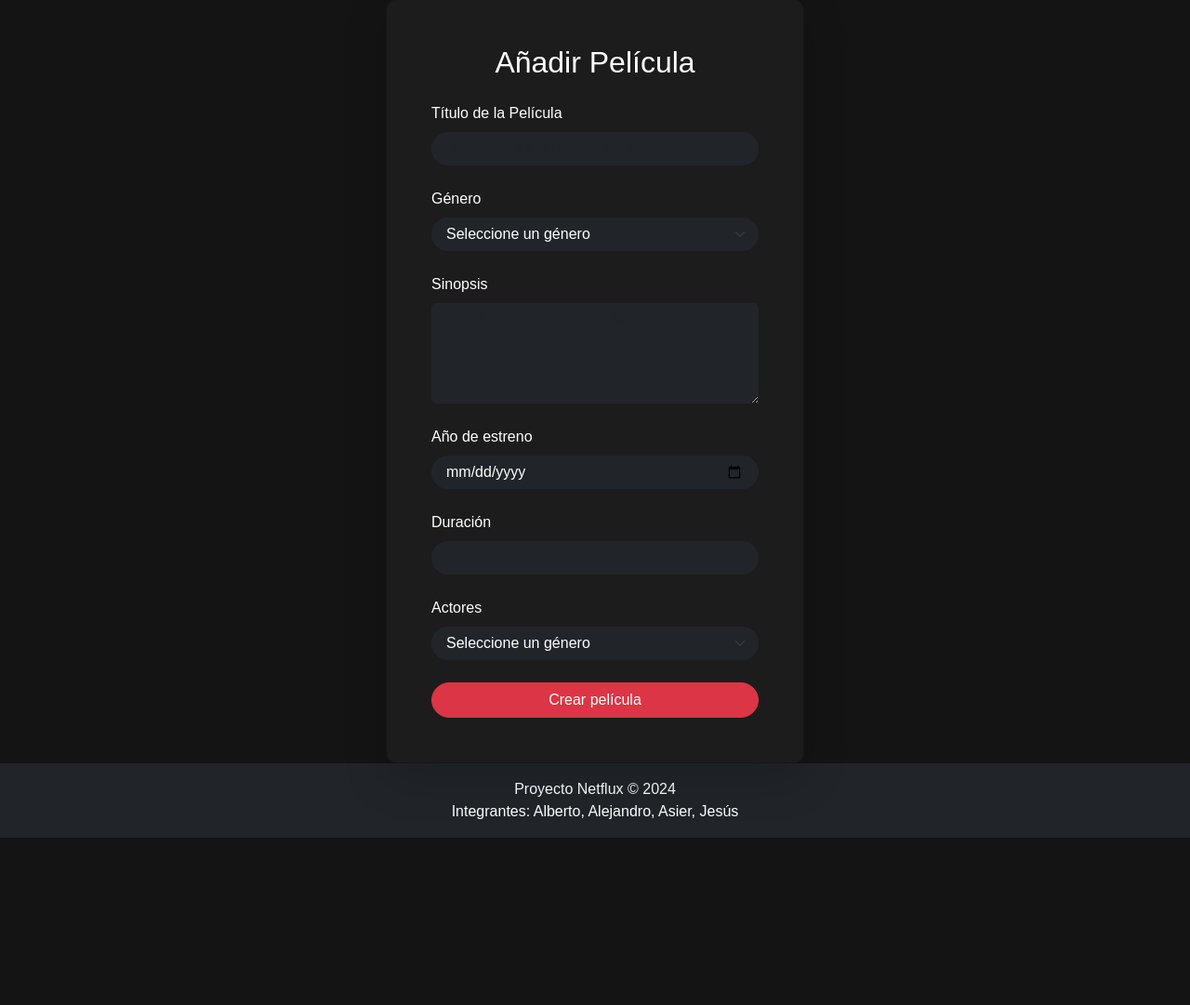
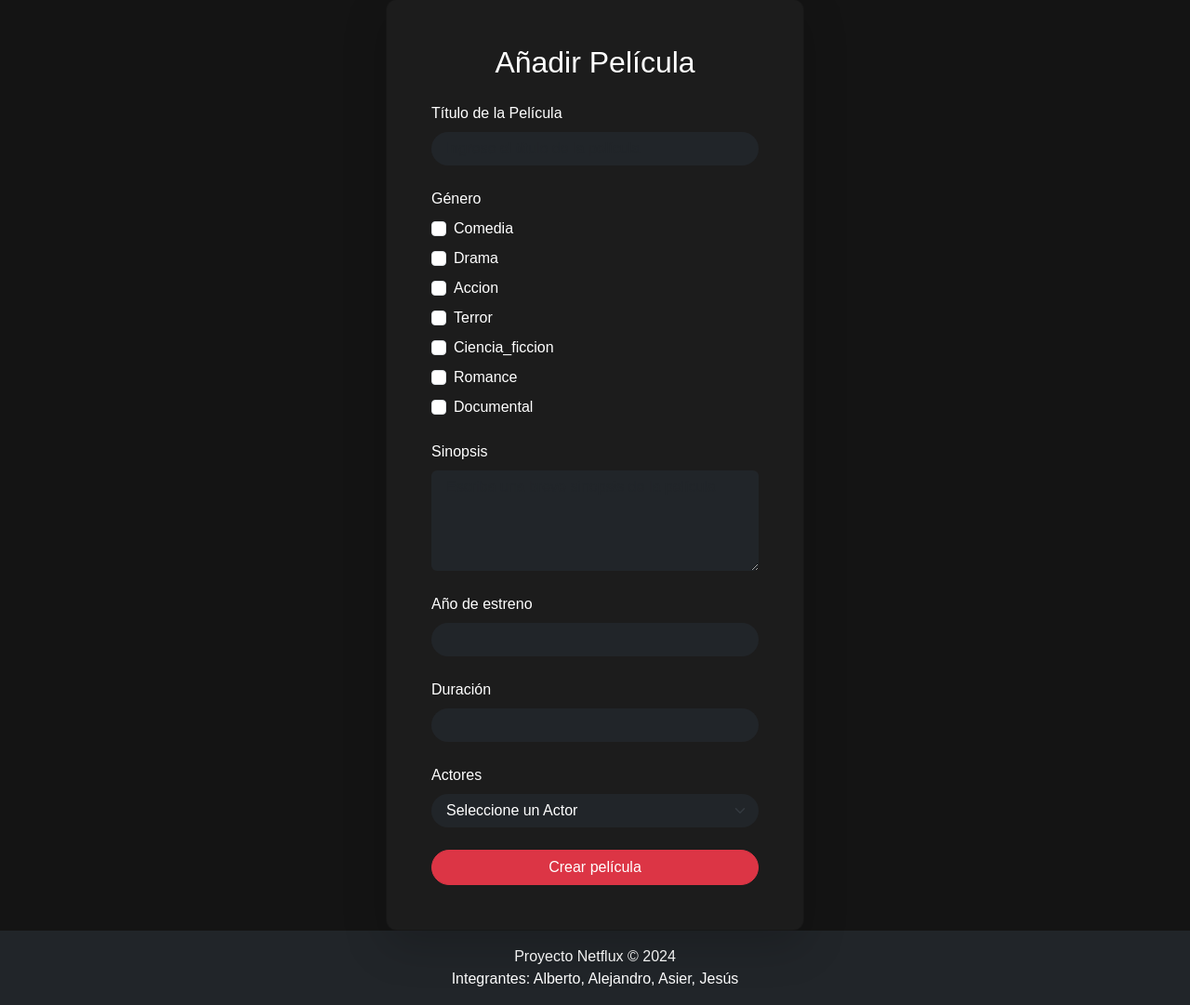
Before and after one commit to Null-Cat0/Netflux, a Flask app: page /editar_pelicula/1 in a window 1280 px wide. Shown: the part 151-1232 px from the top of the page at 93% size. Before the commit the page ends 1052 px from the top, so only its background shows below. Run offline with Flask 3, Linux system fonts and the light colour scheme; a user stored in the database is signed in.

Commit message:
Ya se pueden crear peliculas

```diff
--- a/contenidosflask/openapi_server/models/pelicula.py
+++ b/contenidosflask/openapi_server/models/pelicula.py
@@ -90,7 +90,7 @@ class Pelicula(Model):
             sinopsis=self._sinopsis,
             anio_estreno=self._anio_estreno,
             duracion=self._duracion,
-            actores=[ObjectId(id) for id in self._actores],
+            actores=[ObjectId(actor) for actor in self._actores],
 
             secuela=ObjectId(self._secuela) if self._secuela else None,
             precuela=ObjectId(self._precuela) if self._precuela else None
--- a/contenidosflask/openapi_server/models/pelicula_update.py
+++ b/contenidosflask/openapi_server/models/pelicula_update.py
@@ -95,7 +95,7 @@ class PeliculaUpdate(Model):
             sinopsis=self._sinopsis,
             anio_estreno=self._anio_estreno,
             duracion=self._duracion,
-            actores=[ObjectId(id) for id in self._actores],
+            actores=[ObjectId(actor) for actor in self._actores],
 
             secuela=ObjectId(self._secuela) if self._secuela else None,
             precuela=ObjectId(self._precuela) if self._precuela else None
--- a/frontend/routes/pelicula_routes.py
+++ b/frontend/routes/pelicula_routes.py
@@ -2,6 +2,7 @@ import requests
 from flask import Blueprint, render_template, request, redirect, url_for, flash, session
 
 from global_config import ContenidosConfig as contConf
+from global_config import UsuariosConfig as userConf
 
 pelicula_bp = Blueprint('pelicula', __name__)
 
@@ -12,18 +13,85 @@ def crear_pelicula():
         flash("Usuario no autenticado.", 'danger')
         return redirect(url_for('user.login'))
 
-    # Se obtiene el usuario correspondiente al ID y se comprueba si es admin
 
     # Se llama al bakced de actor_controller para obtener la lista de actores
     # y se envia al formulario de pelicula
+        # Obtener el usuario correspondiente al ID y comprobar si es admin
+    response = requests.get(f"{userConf.USUARIOS_BASE_URL}/usuario/{usuario_id}")
+    if response.status_code == 200:
+        data = response.json()
+        es_admin = data.get('esAdmin')
+    else:
+        data = response.json()
+        flash(f"Error: {data['message']}", 'danger')
+        return redirect(url_for('user.login'))
 
-    if request.method == 'GET':
-        return render_template("formulario_pelicula.html")
+    if es_admin:
+        if request.method == 'GET':
+            # Obtener todos los actores
+            response = requests.get(f"{contConf.CONTENIDOS_BASE_URL}/listar_actores")
 
-    if request.method == 'POST':
-        return render_template("formulario_pelicula.html")
+            if response.status_code == 200:
+                data = response.json()
+                actor_nombre_id = []  # Crear una lista para almacenar los actores como diccionarios
+                for actor in data:
+                    actor_nombre_id.append({
+                        'id': actor.get('id', 'N/A'),
+                        'nombre': actor.get('nombre', 'N/A')
+                    })
+                # Imprimir la lista completa de actores con su ID y nombre
+                print(actor_nombre_id)
+                return render_template("formulario_pelicula.html", actores=actor_nombre_id, es_admin=es_admin)
+            else:
+                print("Error al obtener los actores:", response.status_code)
+                return render_template("formulario_pelicula.html", actores=[], es_admin=es_admin)
 
-    return render_template("formulario_pelicula.html")
+        if request.method == 'POST':
+            titulo = request.form.get('titulo')
+            sinopsis = request.form.get('sinopsis')
+            genero = request.form.getlist('generos')
+            anio_estreno = request.form.get('anio_estreno')
+            duracion = request.form.get('duracion')
+            actores = request.form.getlist('actores')
+            secuela = None
+            precuela = None
+
+            print (type(actores))
+            # Crear el payload para enviar al microservicio
+            pelicula_data = {
+                'titulo': titulo,
+                'sinopsis': sinopsis,
+                'genero': genero,
+                'anio_estreno': anio_estreno,
+                'duracion': duracion,
+                'actores': actores,
+                'secuela': secuela,
+                'precuela': precuela
+            }
+            # Hacer la llamada POST al microservicio de películas
+            response = requests.post(
+                f"{contConf.CONTENIDOS_BASE_URL}/crear_pelicula", json=pelicula_data)
+            # Manejar la respuesta del microservicio
+            if response.status_code == 200:
+                try:
+                    data = response.json()
+                    flash(data['message'], 'success')
+                    return redirect(url_for('pelicula.obtener_peliculas'))
+                except requests.exceptions.JSONDecodeError:
+                    flash("Error al procesar la respuesta del servidor.", 'danger')
+                    return render_template("formulario_pelicula.html")
+            else:
+                try:
+                    data = response.json()
+                    flash(data['message'], 'danger')
+                except requests.exceptions.JSONDecodeError:
+                    flash("Error en el servidor. No se recibió una respuesta válida.", 'danger')
+
+        return render_template("peliculas.html")
+    else:
+        flash("No tienes permisos para crear una película.", 'danger')
+        return redirect(url_for('pelicula.obtener_peliculas'))
+
 
 @pelicula_bp.route('/lista_peliculas', methods=['GET'])
 def obtener_peliculas():
@@ -32,7 +100,18 @@ def obtener_peliculas():
         flash("Usuario no autenticado.", 'danger')
         return redirect(url_for('user.login'))
 
-    return render_template("peliculas.html")
+    # Obtener el usuario correspondiente al ID y comprobar si es admin
+    response = requests.get(f"{userConf.USUARIOS_BASE_URL}/usuario/{usuario_id}")
+    if response.status_code == 200:
+        data = response.json()
+        es_admin = data.get('esAdmin')
+    else:
+        data = response.json()
+        flash(f"Error: {data['message']}", 'danger')
+        return redirect(url_for('user.login'))
+
+
+    return render_template("peliculas.html", es_admin=es_admin, peliculas=[])
 
 @pelicula_bp.route('/pelicula/<pelicula_id>', methods=['GET'])
 def pelicula(pelicula_id):
--- a/frontend/routes/usuario_routes.py
+++ b/frontend/routes/usuario_routes.py
@@ -24,7 +24,6 @@ def login():
             'correo_electronico': correo_electronico,
             'password': password
         }
-
         # Hacer la llamada POST al microservicio de autenticación
         response = requests.post(
             f"{userConf.USUARIOS_BASE_URL}/iniciar_sesion", json=login_data)
@@ -80,7 +79,7 @@ def crear_usuario():
         pais = request.form.get('pais')
         plan_suscripcion = request.form.get('plan_suscripcion')
         dispositivos.append(request.form.get('dispositivos'))
-        esAdmin = request.form.get('a   dmin')
+        esAdmin = request.form.get('admin')
 
         # Crear el payload para enviar al microservicio
         usuario_data = {
--- a/frontend/templates/formulario_pelicula.html
+++ b/frontend/templates/formulario_pelicula.html
@@ -1,4 +1,4 @@
-{% extends 'base.html' %}
+ {% extends 'base.html' %}
 
 {% block title %}Añadir Película - Netflux{% endblock %}
 
@@ -22,16 +22,16 @@
 
             <div class="mb-4">
                 <label for="genero" class="form-label text-white">Género</label>
-                <select class="form-select bg-dark text-white border-0 rounded-pill px-3" id="genero" name="genero" required>
-                    <option value="" selected>Seleccione un género</option>
-                    <option value="Acción">Comedia</option>
-                    <option value="Drama">Drama</option>
-                    <option value="Fantasía">Accion</option>
-                    <option value="Terror">Terror</option>
-                    <option value="Ciencia Ficción">Ciencia_Ficcion</option>
-                    <option value="Romance">Romance</option>
-                    <option value="Documental">Documental</option>
-                </select>
+                {% set genres_list = ['comedia', 'drama', 'accion', 'terror', 'ciencia_ficcion', 'romance',
+                'documental'] %}
+                {% for genre in genres_list %}
+                <div class="form-check me-3 mb-2">
+                    <input type="checkbox" class="form-check-input" id="genre_{{ genre }}" name="generos"
+                        value="{{ genre }}" {% if perfil and genre in perfil.preferencias_contenido.generos %} checked {% endif %}>
+                    <label class="form-check-label text-white" for="genre_{{ genre }}">{{ genre.capitalize()
+                        }}</label>
+                </div>
+                {% endfor %}
             </div>
 
             <div class="mb-4">
@@ -42,7 +42,7 @@
 
             <div class="mb-4">
                 <label for="anio_estreno" class="form-label text-white">Año de estreno</label>
-                <input type="date" class="form-control bg-dark text-white border-0 rounded-pill px-3" id="anio_estreno" name="anio_estreno" required>
+                <input type="number" class="form-control bg-dark text-white border-0 rounded-pill px-3" id="anio_estreno" name="anio_estreno" required>
             </div>
 
             <div class="mb-4">
@@ -52,15 +52,11 @@
 
             <div class="mb-4">
                 <label for="actores" class="form-label text-white">Actores</label>
-                <select class="form-select bg-dark text-white border-0 rounded-pill px-3" id="actores" name="actores" required>
-                    <option value="" selected>Seleccione un género</option>
-                    <option value="Acción">Comedia</option>
-                    <option value="Drama">Drama</option>
-                    <option value="Fantasía">Accion</option>
-                    <option value="Terror">Terror</option>
-                    <option value="Ciencia Ficción">Ciencia_Ficcion</option>
-                    <option value="Romance">Romance</option>
-                    <option value="Documental">Documental</option>
+                <select class="form-select bg-dark text-white border-0 rounded-pill px-3" id="actores" name="actores">
+                    <option value="" selected>Seleccione un Actor</option>
+                    {% for actor in actores %}
+                        <option value="{{ actor.id }}">{{ actor.nombre }}</option>
+                    {% endfor %}
                 </select>
             </div>
 
--- a/frontend/templates/series.html
+++ b/frontend/templates/series.html
@@ -11,13 +11,14 @@
 <div class="container my-5">
     <h1 class="text-center text-white mb-5" style="font-size: 2.2rem;">Lista de Series</h1>
 
+    {% if es_admin %}
         <!-- Botón de Añadir Serie -->
         <div class="d-flex justify-content-end mb-4">
             <a href="" class="btn btn-danger">
                 <i class="fas fa-plus me-2"></i> Añadir Serie
             </a>
         </div>
-
+    {% endif %}
     <!-- Tabla de Series -->
     {% if series %}
         <div class="table-responsive">
```
Also changed, not shown: frontend/routes/serie_routes.py (+10 -0 lines), frontend/templates/peliculas.html (+11 -5 lines), usuariosflask/instance/user.db. Lines whose indentation alone changed are shown as unchanged.
